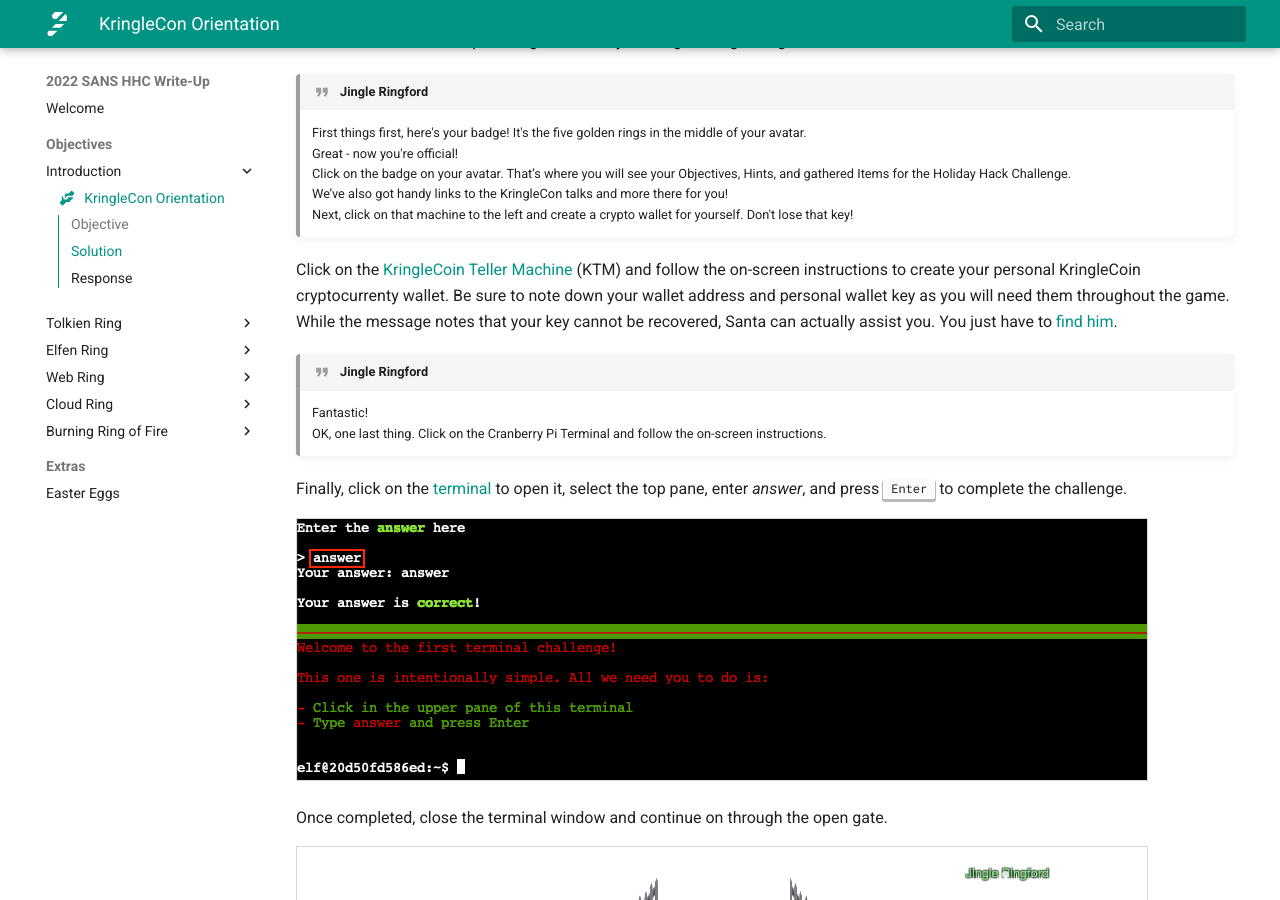
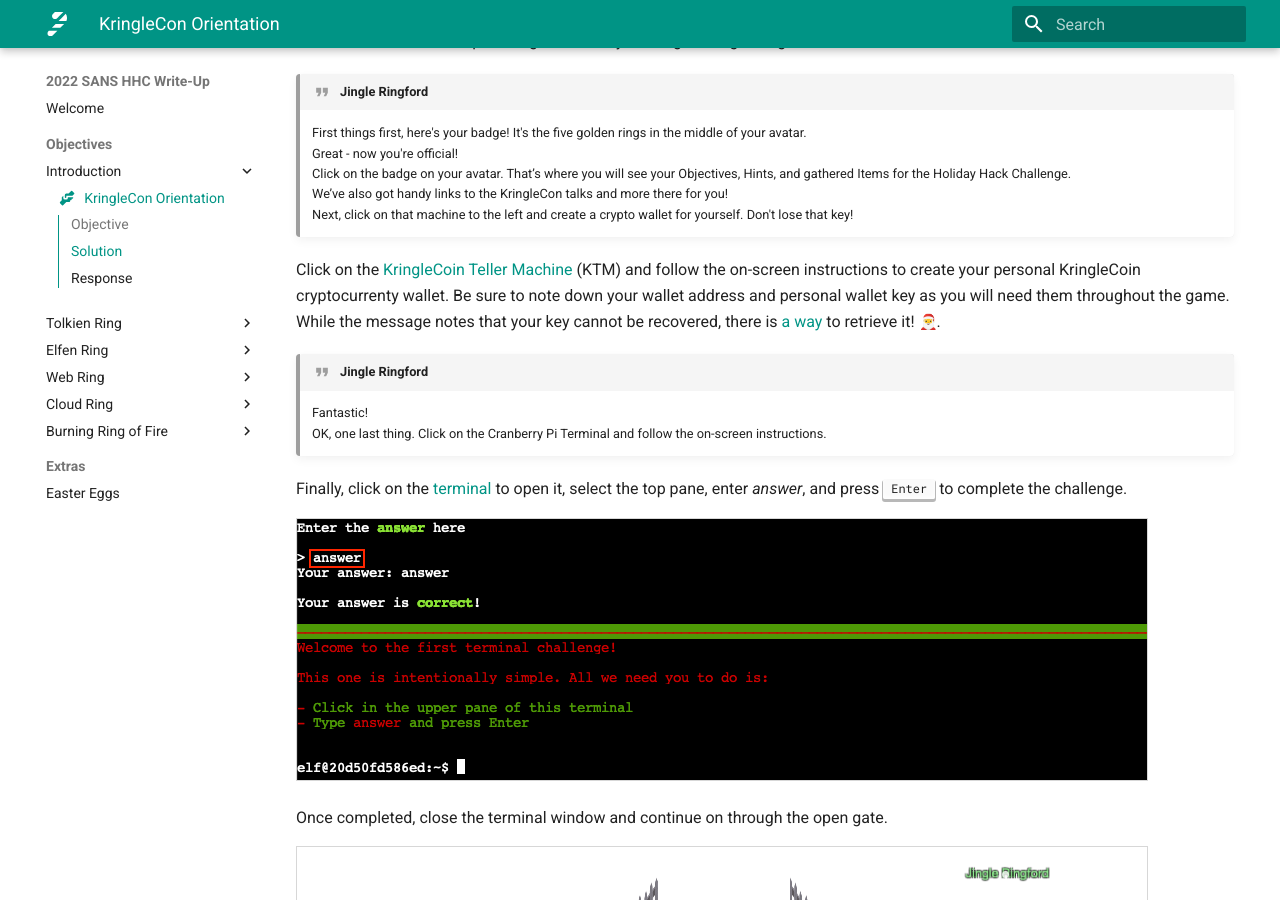
Before and after one commit to crahan/HolidayHackChallenge2022, an MkDocs documentation site: the page built from docs/objectives/o1.md, in a window 1280 px wide and 900 px high, scrolled down 578 px. Built offline with MkDocs 1.6.1 and Material for MkDocs 9.7.7, drawn with Linux system fonts in a browser that asks for light colours; emoji names are drawn with the system emoji font; comment, search, counter and statistics services are not loaded.

Commit message:
Update wording

```diff
--- a/docs/objectives/o1.md
+++ b/docs/objectives/o1.md
@@ -30,7 +30,7 @@
     We’ve also got handy links to the KringleCon talks and more there for you!<br/>
     Next, click on that machine to the left and create a crypto wallet for yourself. Don't lose that key!<br/>
 
-Click on the [KringleCoin Teller Machine](https://prod-ktm-create.kringle.co.in?&challenge=atmcreate&id=219b623a-e924-44b2-b2c1-c2ef2c42b70b&area=staging) (KTM) and follow the on-screen instructions to create your personal KringleCoin cryptocurrenty wallet. Be sure to note down your wallet address and personal wallet key as you will need them throughout the game. While the message notes that your key cannot be recovered, Santa can actually assist you. You just have to [find him](../easter_eggs.md#the-discworld).
+Click on the [KringleCoin Teller Machine](https://prod-ktm-create.kringle.co.in?&challenge=atmcreate&id=219b623a-e924-44b2-b2c1-c2ef2c42b70b&area=staging) (KTM) and follow the on-screen instructions to create your personal KringleCoin cryptocurrenty wallet. Be sure to note down your wallet address and personal wallet key as you will need them throughout the game. While the message notes that your key cannot be recovered, there is [a way](../easter_eggs.md#the-discworld) to retrieve it! :santa:.
 
 !!! quote "Jingle Ringford"
     Fantastic!<br/>
```
